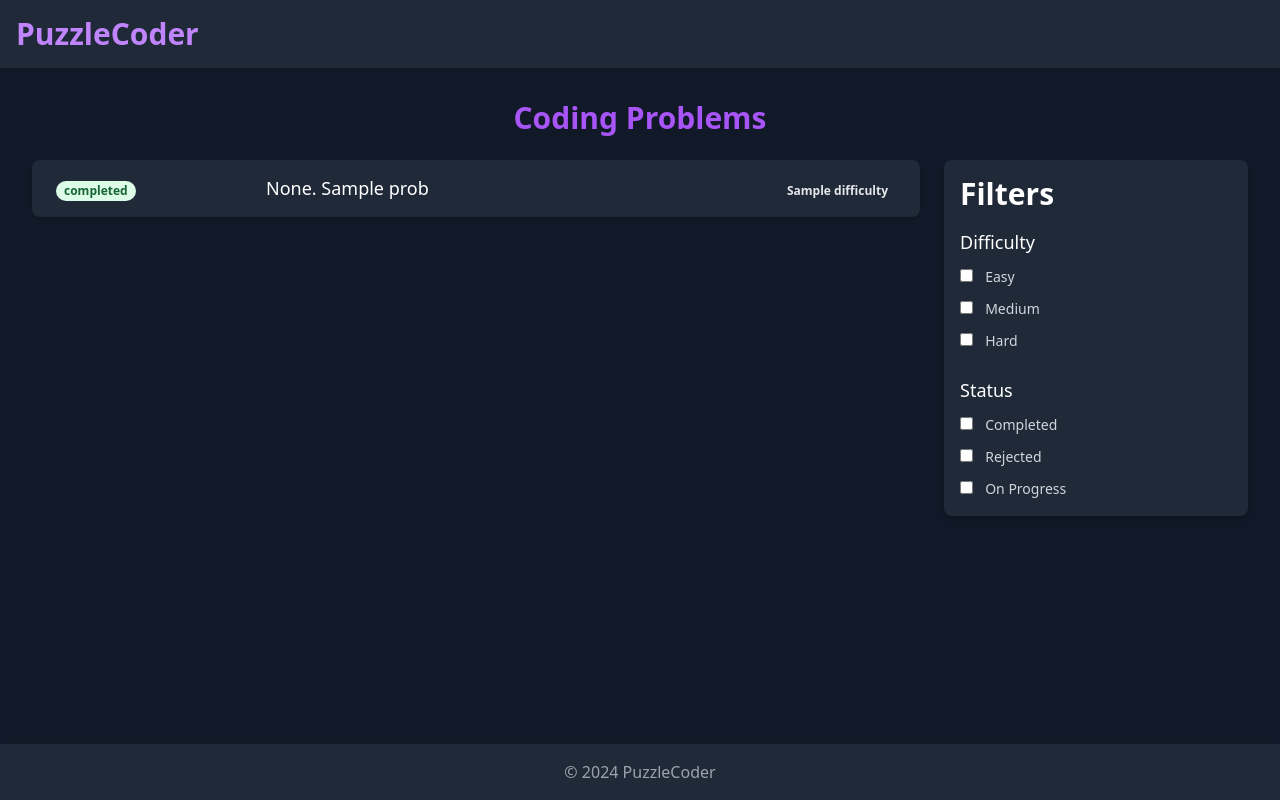
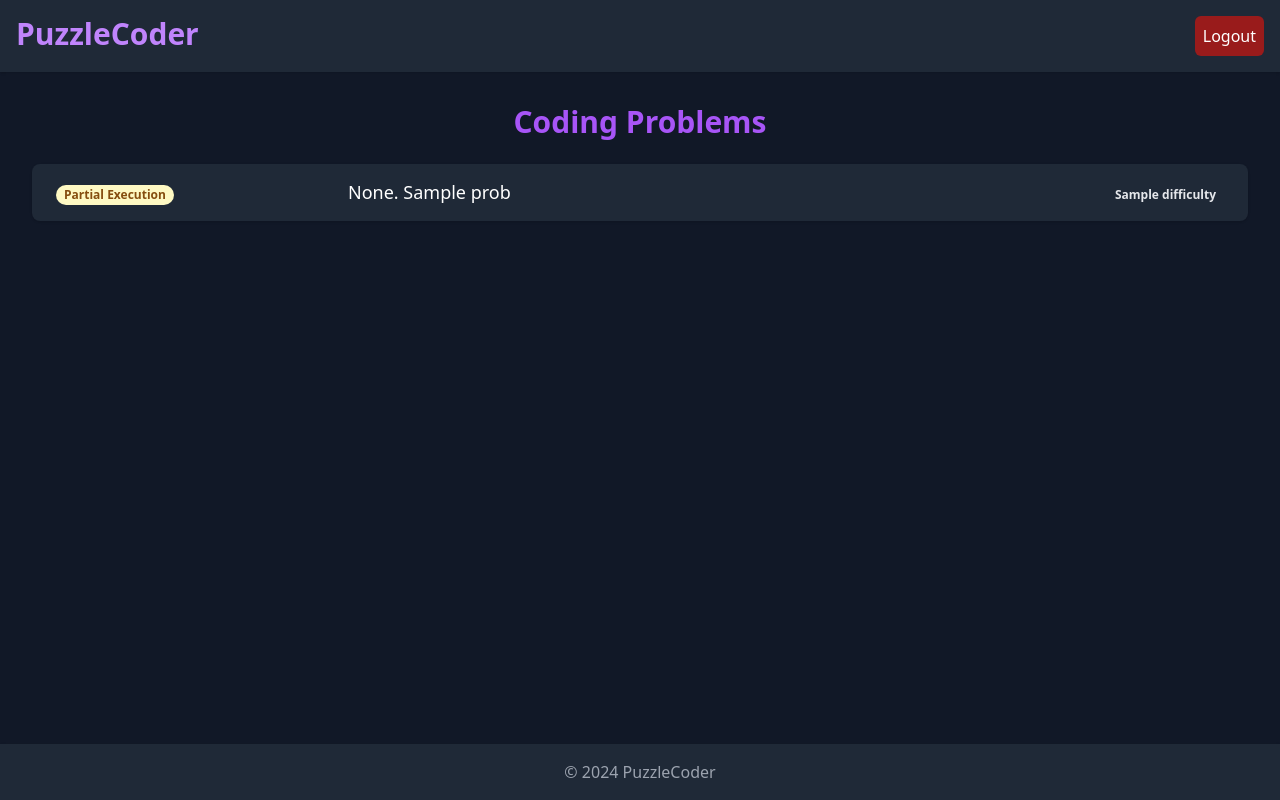
Before and after one commit to Anand-ReddyK/PuzzleCoder, a Django app: template core/templates/core/problems.html in a window 1280 px wide. Run offline with Django 4.2, Linux system fonts and the light colour scheme; the template is opened without the code that fills it: most values are stand-ins (such as "Sample title", 1, 10 or a date in 2020); some libraries are stand-ins or nearby versions.

Commit message:
Made some changes to the html files

```diff
--- a/core/templates/core/base.html
+++ b/core/templates/core/base.html
@@ -10,10 +10,13 @@
 <body class="bg-gray-900 text-gray-200">
     <div class="min-h-screen flex flex-col">
         <header class="bg-gray-800 shadow">
-            <div class="container mx-auto p-4">
+            <div class="container mx-auto p-4 flex justify-between">
                 <h1 class="text-3xl font-bold text-purple-400">
                     <a href="{% url 'problems_page' %}">PuzzleCoder</a>
                 </h1>
+                <a href="{% url 'logout' %}" class="bg-red-800 text-white p-2 rounded-md hover:bg-black hover:text-red-500 transition duration-200">
+                    Logout
+                </a>
             </div>
         </header>
         <main class="flex-grow container mx-auto p-4">
--- a/core/templates/core/problems.html
+++ b/core/templates/core/problems.html
@@ -13,9 +13,17 @@
             <!-- Status -->
             <div class="w-1/4">
               <span
-                class="px-2 inline-flex text-xs leading-5 font-semibold rounded-full {% if prob.status == 'completed' %} bg-green-100 text-green-800 {% elif prob.status == 'rejected' %} bg-red-100 text-red-800 {% elif prob.status == 'on progress' %} bg-yellow-100 text-yellow-800 {% else %} bg-gray-100 text-gray-800 {% endif %}"
+                class="px-2 inline-flex text-xs leading-5 font-semibold rounded-full {% if prob.pass_rate == 1 %} bg-green-300 text-green-800 {% elif prob.pass_rate  < 0.5 and prob.pass_rate != -1 %} bg-red-300 text-red-800 {% elif prob.pass_rate >= 0.5 %} bg-yellow-100 text-yellow-800 {% else %} bg-gray-300 text-gray-800 {% endif %}"
               >
-                {{ prob.status }}
+              {% if prob.pass_rate == 1 %}
+                Completed
+              {% elif prob.pass_rate < 0.5 and prob.pass_rate != -1 %}
+                Failed
+              {% elif prob.pass_rate >= 0.5 %}
+                Partial Execution
+              {% else %}
+                Not Visited
+              {% endif %}
               </span>
             </div>
             <!-- Problem --|||||||||||||||||||-->
@@ -41,86 +49,6 @@
         </ul>
       </div>
     </div>
-    <!-- Filters Box -->
-    <div class="w-1/4 bg-gray-800 shadow-md rounded-lg p-4">
-      <h2 class="text-3xl font-semibold mb-4 text-white">Filters</h2>
-      <!-- Difficulty Filter -->
-      <div class="mb-6">
-        <h3 class="text-lg font-medium mb-2 text-white">Difficulty</h3>
-        <div class="space-y-2">
-          <div>
-            <input
-              type="checkbox"
-              id="easy"
-              name="difficulty"
-              value="Easy"
-              class="mr-2"
-            />
-            <label for="easy" class="text-sm text-gray-300">Easy</label>
-          </div>
-          <div>
-            <input
-              type="checkbox"
-              id="medium"
-              name="difficulty"
-              value="Medium"
-              class="mr-2"
-            />
-            <label for="medium" class="text-sm text-gray-300">Medium</label>
-          </div>
-          <div>
-            <input
-              type="checkbox"
-              id="hard"
-              name="difficulty"
-              value="Hard"
-              class="mr-2"
-            />
-            <label for="hard" class="text-sm text-gray-300">Hard</label>
-          </div>
-        </div>
-      </div>
-      <!-- Status Filter -->
-      <div>
-        <h3 class="text-lg font-medium mb-2 text-white">Status</h3>
-        <div class="space-y-2">
-          <div>
-            <input
-              type="checkbox"
-              id="completed"
-              name="status"
-              value="Completed"
-              class="mr-2"
-            />
-            <label for="completed" class="text-sm text-gray-300"
-              >Completed</label
-            >
-          </div>
-          <div>
-            <input
-              type="checkbox"
-              id="rejected"
-              name="status"
-              value="Rejected"
-              class="mr-2"
-            />
-            <label for="rejected" class="text-sm text-gray-300">Rejected</label>
-          </div>
-          <div>
-            <input
-              type="checkbox"
-              id="on-progress"
-              name="status"
-              value="On Progress"
-              class="mr-2"
-            />
-            <label for="on-progress" class="text-sm text-gray-300"
-              >On Progress</label
-            >
-          </div>
-        </div>
-      </div>
-    </div>
   </div>
 </div>
 {% endblock %}
```
Also changed, not shown: core/templates/core/problem_detail.html (+23 -3 lines).
